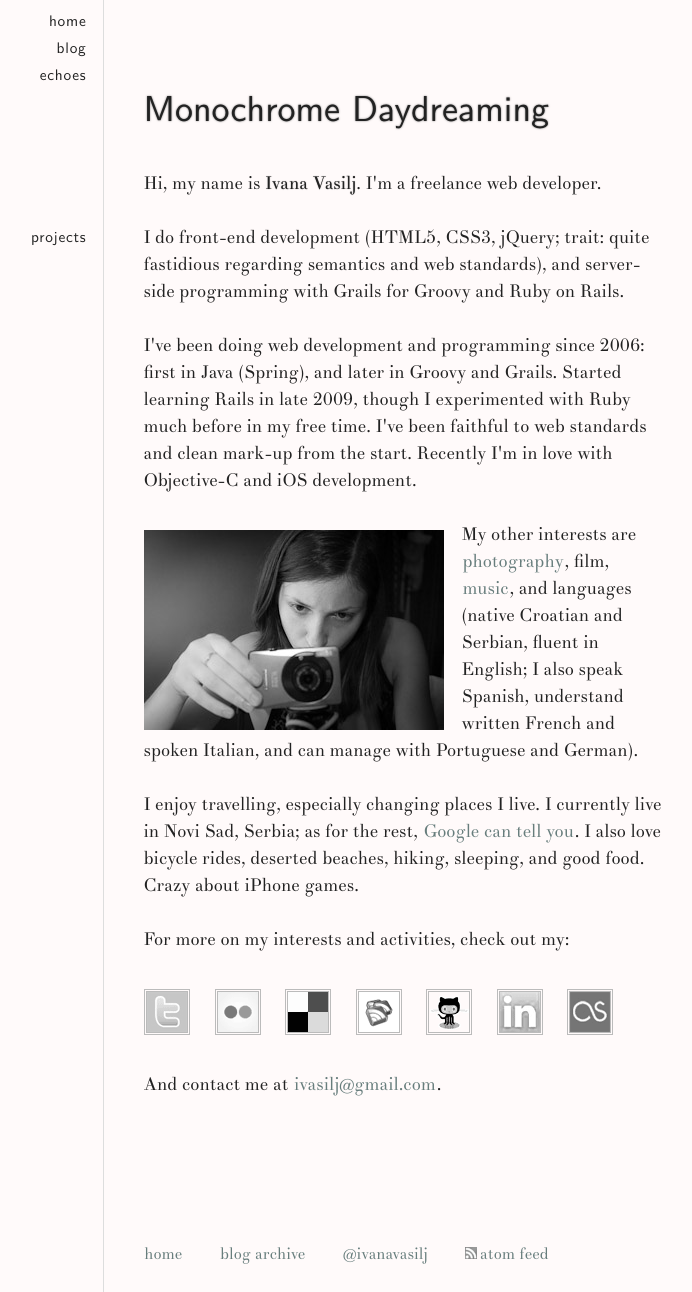
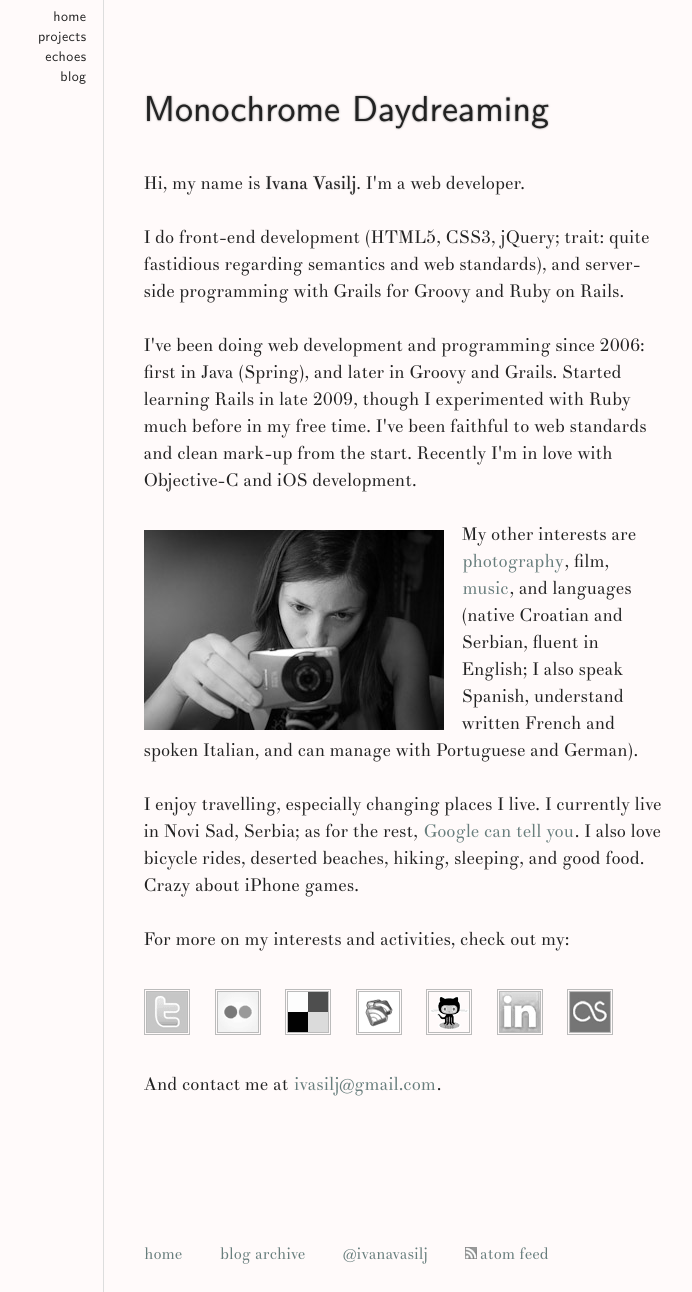
Before and after one commit to ivana/ivana.github.com, a Jekyll site: the page built from index.html, in a window 1280 px wide. Shown: the whole page, without its empty margins (258-950 px from the left). Built offline with Jekyll 4.4.1, drawn with Linux system fonts in a browser that asks for light colours.

Commit message:
move projects link to nav

```diff
--- a/_layouts/default.html
+++ b/_layouts/default.html
@@ -28,8 +28,9 @@
     <nav>
       <ol>
         <li><a href="/">home</a></li>
+        <li><a href="/projects">projects</a></li>
+        <li><a href="/echoes">echoes</a></li>
         <li><a href="/blog">blog</a></li>
-        <li><a href="/echoes">echoes</a></li>
       </ol>
     </nav>
 
--- a/css/style.css
+++ b/css/style.css
@@ -57,30 +57,27 @@ img { border:0 none }
 time { font-size:0.85em }
   article header time {
     display:block;
-    position:relative; right:17em; top:1px;
+    position:relative; right:17em; top:2px;
     width:200px; text-align:right;
   }
 
 em { font-style:normal; text-shadow:0 0 1px #333 }
 
 /* nav */
-nav, .vcard > a {
-  position:relative; right:575px;
+nav { position:relative; right:575px; top:5px; }
+nav li {
+  letter-spacing:.03em; line-height:20px; text-align:right;
+  font-size:14px;
 }
-nav { top:7px }
-nav li, .vcard > a {
-  letter-spacing:0.05em; line-height:1.76em; text-align:right;
-  font-size:.85em;
-}
-nav a, .vcard > a { text-decoration:none }
-nav a:hover:before, .vcard > a:hover:before { content:'= ' }
+nav a { text-decoration:none }
+nav a:hover:before { content:'= ' }
 
 /* headings */
 body > header h1 {
   font-family:Mido, "Theano Didot", "times new roman", times, serif; font-size:3.3em;
   line-height:.9em;
 }
-body > header h2, article h1, section h1, section h2, nav, #archive a, .vcard > a, .annotated a {
+body > header h2, article h1, section h1, section h2, nav, #archive a, .annotated a {
   font-family:"Latin Modern Sans", tahoma, arial, helvetica, sans-serif; font-weight:normal;
 }
 body > header h2 {
@@ -143,9 +140,7 @@ article ul {
 nav ul li:before { content:'= ' }
 
 /* about */
-.vcard h1 { margin-bottom:.33em }
 .vcard .n { text-shadow:0px 0px 1px #777 }
-.vcard > a { display:block; top:80px }
 .vcard .photo { float:left; margin:.5em 1em 0 0 }
   /* social links */
 .vcard ol { margin:2em 0 1.5em; padding-left:0 }
--- a/index.html
+++ b/index.html
@@ -7,12 +7,10 @@ desc: about Ivana, social links and contact
 <article class="vcard">
   <h1>Monochrome Daydreaming</h1>
 
-  <a href="/projects">projects</a>
-
   <p>
     Hi, my name is
     <span class="fn n" lang="hr"><span class="given-name">Ivana</span> <span class="family-name">Vasilj</span></span>.
-    I'm a freelance <span class="title">web developer</span>.
+    I'm a <span class="title">web developer</span>.
   </p>
   <p id="interests">
     I do front-end development (HTML5, CSS3, jQuery; trait: quite fastidious regarding semantics and web standards),
```
